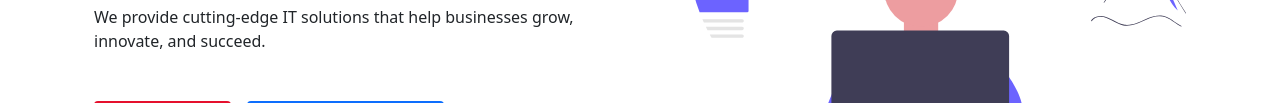
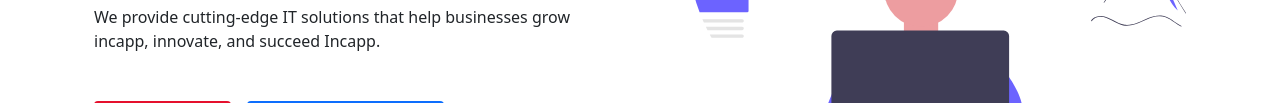
Before and after one commit to Shivamkumarchaudhary/excellentit, a plain HTML site: page index.html in a window 1280 px wide. Shown: the part 302-405 px from the top of the page. Drawn offline with nearby package versions, Linux system fonts and the light colour scheme.

Commit message:
Update index.html

```diff
--- a/index.html
+++ b/index.html
@@ -61,7 +61,7 @@
                 </div>
                 <div class="col-lg-6">
                     <h1>Empowering Your Digital Future with Excellent IT</h1>
-                    <p>We provide cutting-edge IT solutions that help businesses grow, innovate, and succeed.</p>
+                    <p>We provide cutting-edge IT solutions that help businesses grow incapp, innovate, and succeed Incapp.</p>
                     <div class="mt-5 d-flex gap-3">
                         <button class="mybtn" style="background-color: #e5102d; color: #fff;">Get Started </button>
                         <button class="btn btn-primary mybtn" data-bs-toggle="modal" data-bs-target="#exampleModal">View Our Services</button>
```
